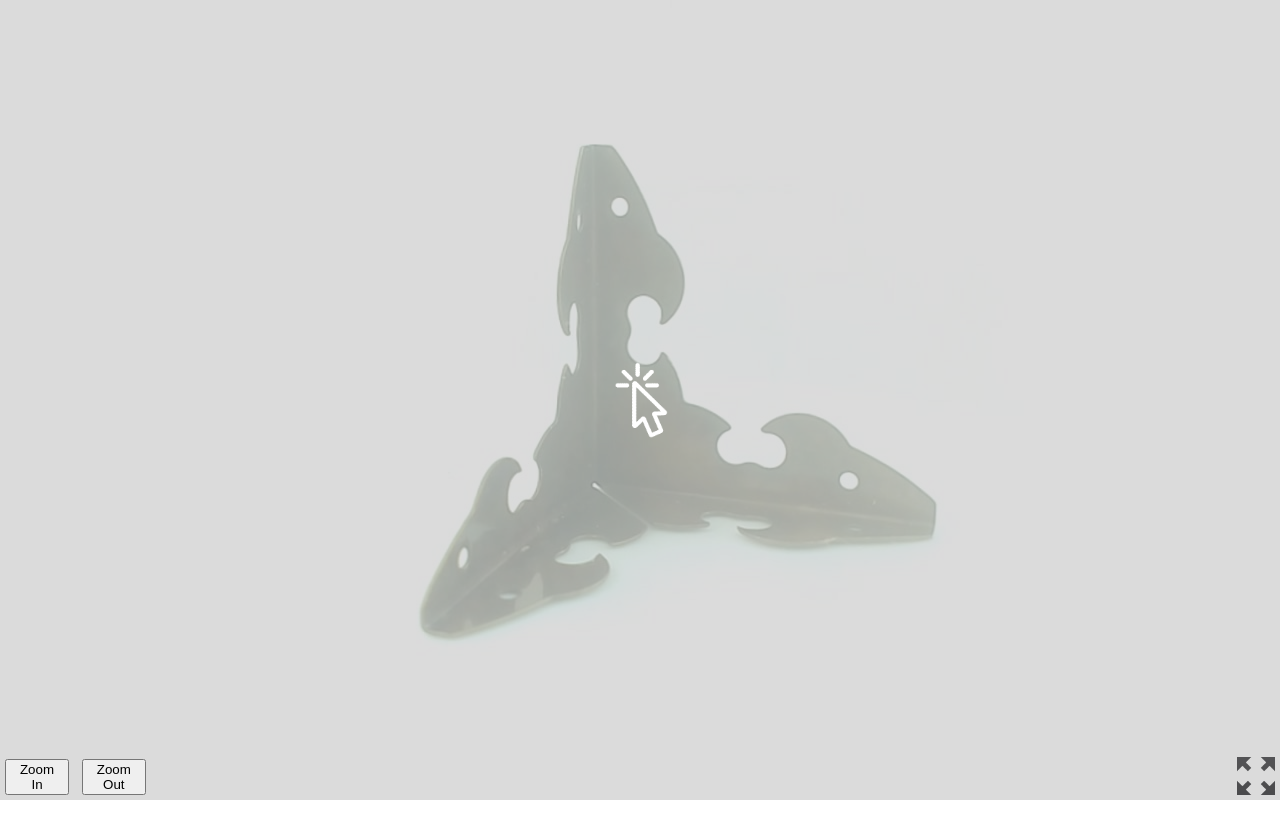
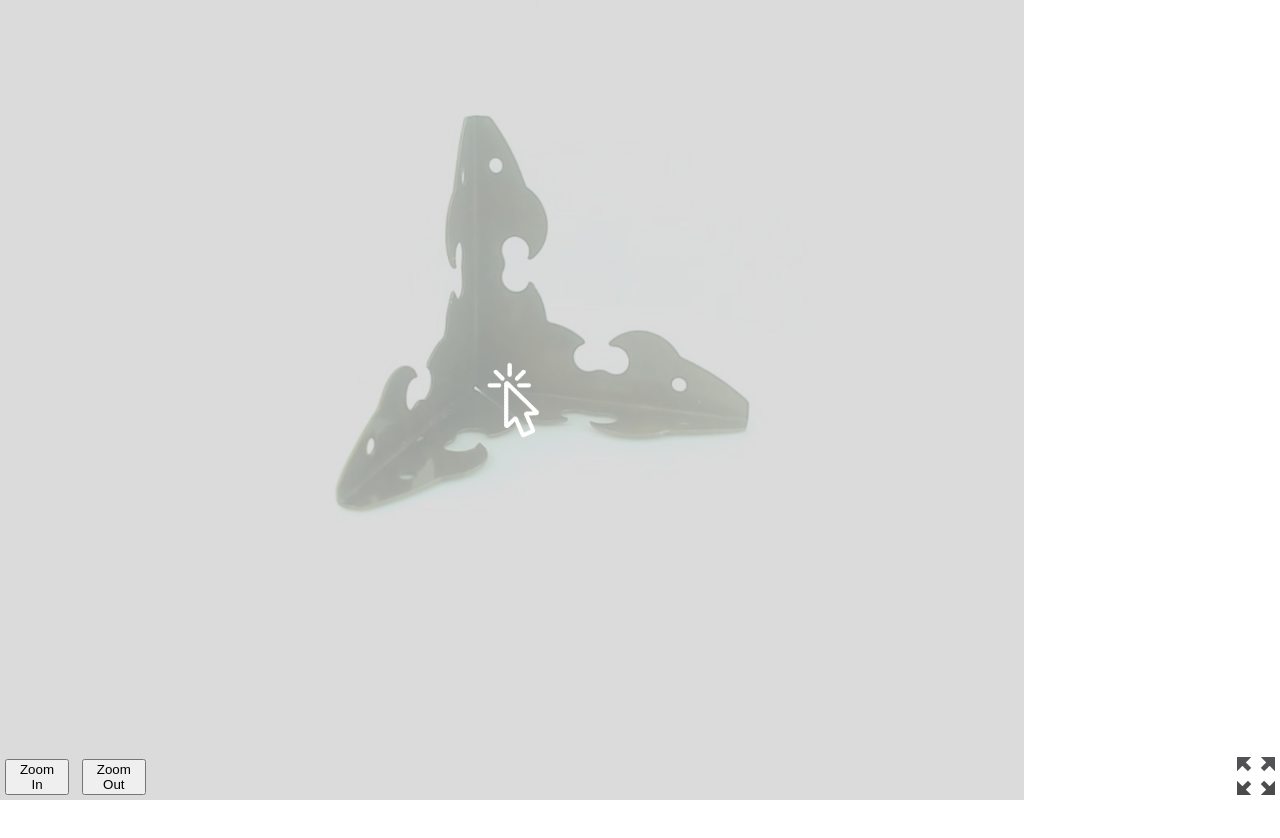
Before and after one commit to superlot/zoomm, a plain HTML site: page index.html in a window 1280 px wide. Shown: the top 838 px of the page. Drawn offline with Linux system fonts and the light colour scheme.

Commit message:
Update index.html

```diff
--- a/index.html
+++ b/index.html
@@ -91,7 +91,10 @@ max-width:80% !important;
 	z-index: 9999 !important;
 	right:10px;
 }
+  #KeyShotVR{
 
+max-width:80% !important;
+}
     </style>
     <script type="text/javascript" src="index/files/KeyShotVR.js"></script>
     <script type="text/javascript">
```
